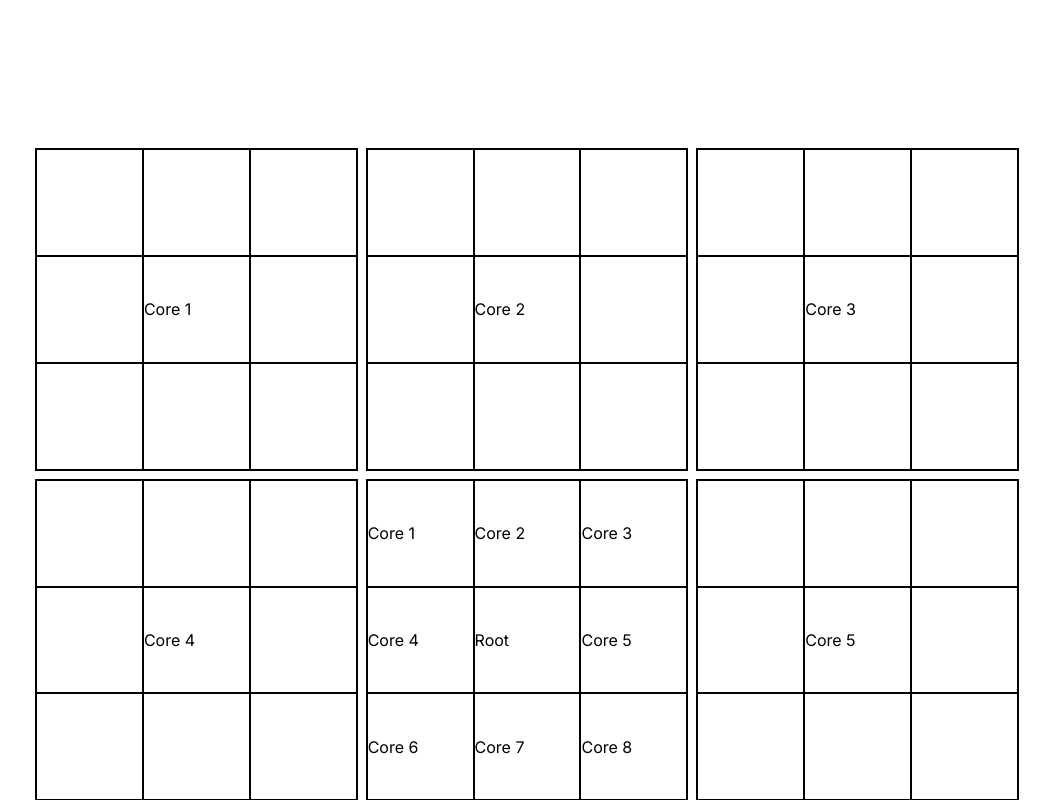
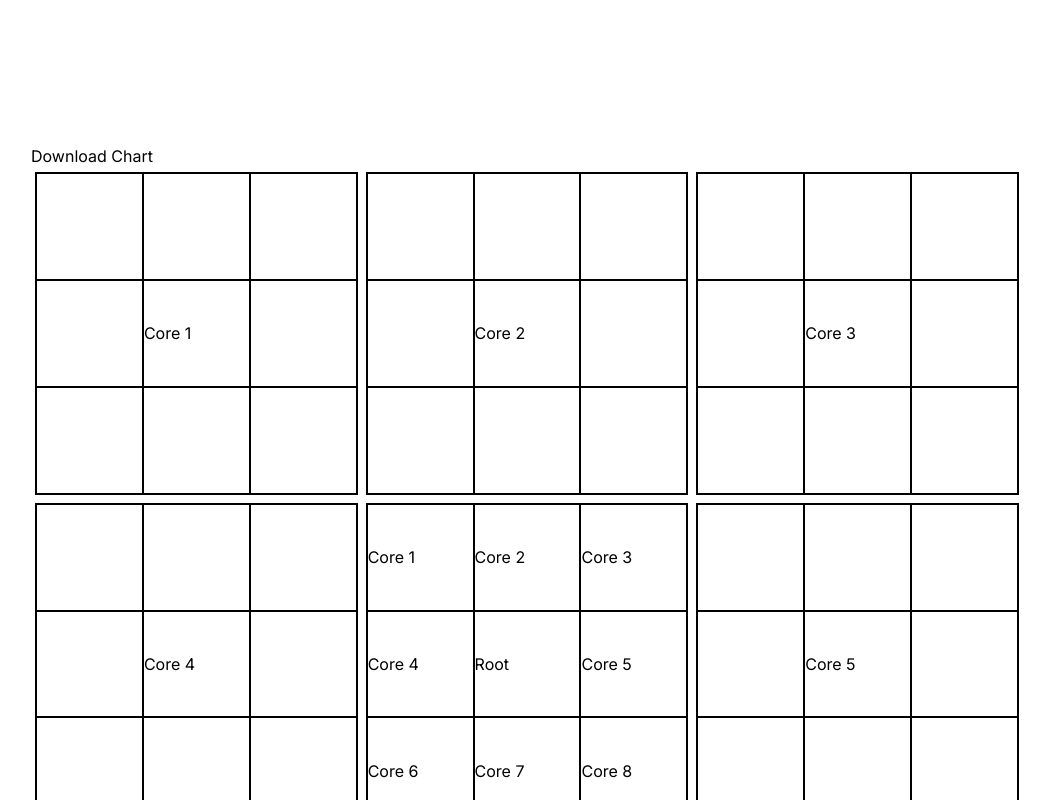
Before and after one commit to qodot/mandala-chart, a Next.js app: page / in a window 1280 px wide. Shown: the top 800 px of the page, without its empty margins (113-1163 px from the left). Built offline with nearby package versions, Linux system fonts and the light colour scheme.

Commit message:
impl download chart

```diff
--- a/app/page.tsx
+++ b/app/page.tsx
@@ -1,9 +1,42 @@
+"use client";
+
+import html2canvas from "html2canvas";
+
 import Chart from "@/src/component/Chart";
+import { useRef } from "react";
 
 export default function Home() {
+  const ref = useRef<HTMLDivElement>(null);
+
+  async function handleClickDownload() {
+    const element = ref.current;
+    if (!element) return;
+
+    const canvas = await html2canvas(element);
+    const data = canvas.toDataURL("image/jpg");
+    const link = document.createElement("a");
+
+    if (typeof link.download === "string") {
+      link.href = data;
+      link.download = "chart.jpg";
+
+      document.body.appendChild(link);
+      link.click();
+      document.body.removeChild(link);
+    } else {
+      window.open(data);
+    }
+  }
+
   return (
     <div className="p-36">
-      <Chart />
+      <button type="button" onClick={handleClickDownload}>
+        Download Chart
+      </button>
+
+      <div ref={ref}>
+        <Chart />
+      </div>
     </div>
   );
 }
```
